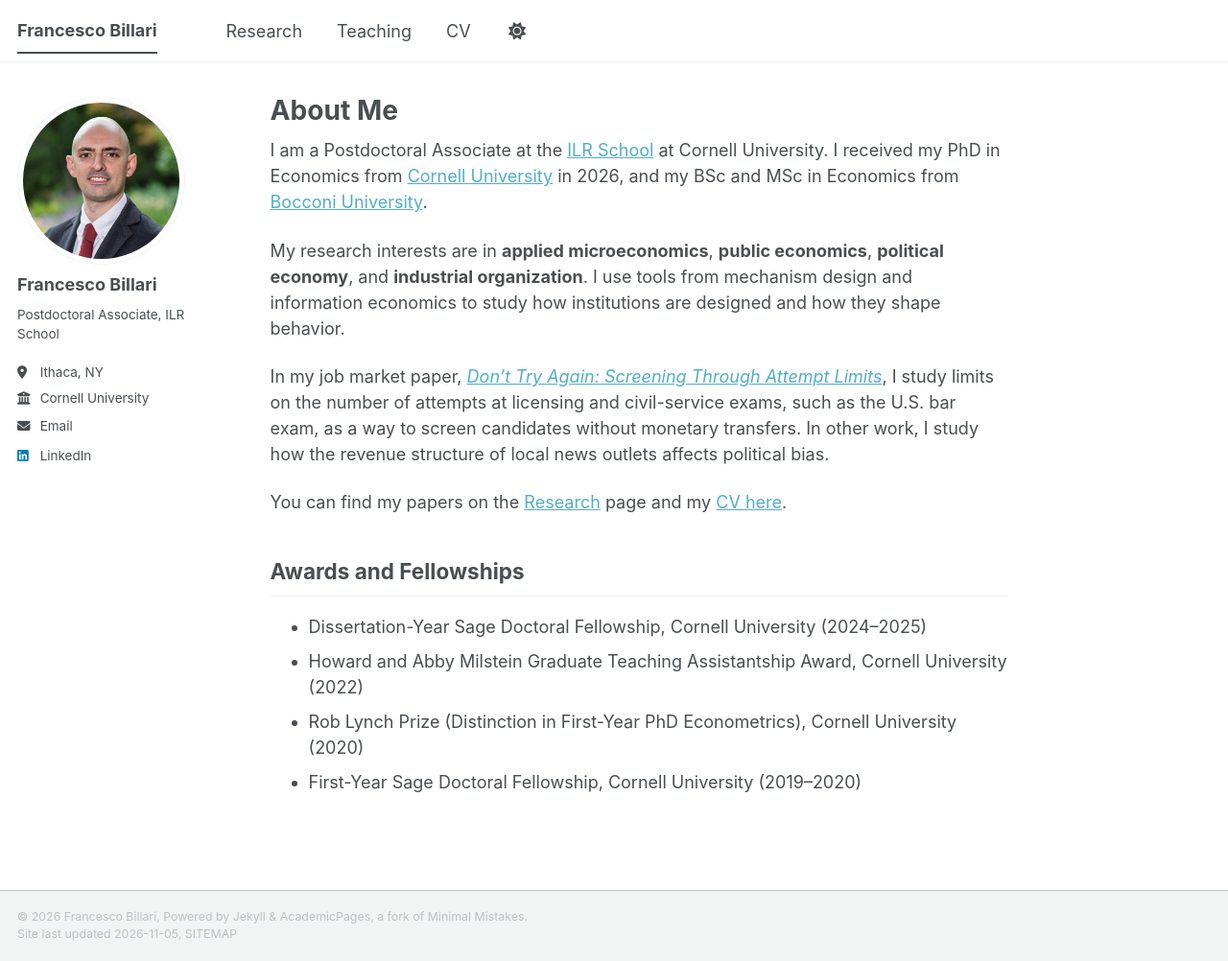
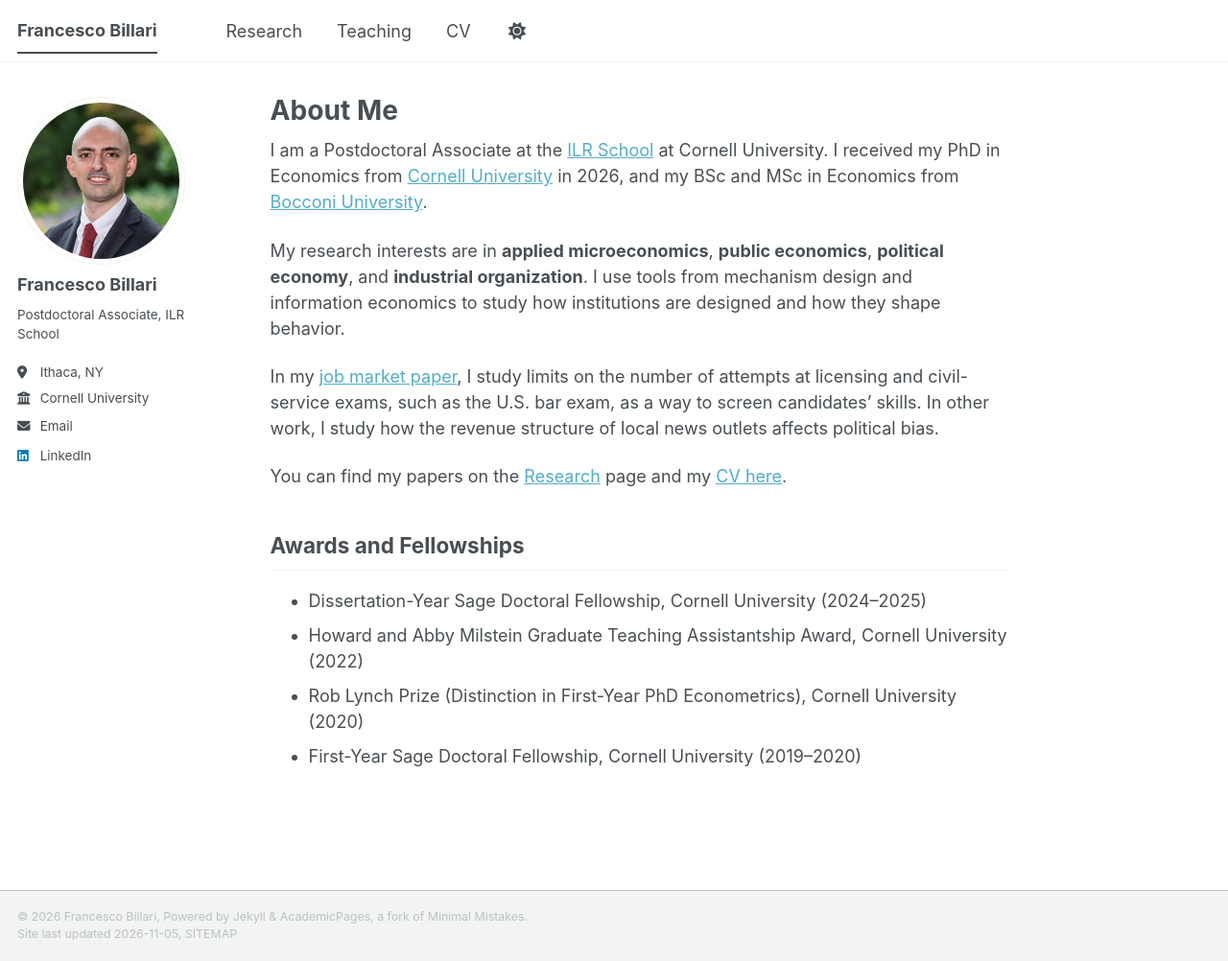
Before and after one commit to fbillari/fbillari.github.io, a Jekyll site: the page built from _pages/about.md, in a window 1280 px wide and 1002 px high. Shown: the whole window at 96% size. Built offline with Jekyll 4.4.1, drawn with Linux system fonts in a browser that asks for light colours; a script bundle is joined from its source files by our own code; a style sheet for code colours, icons or effects is not loaded.

Commit message:
Add files via upload

```diff
--- a/_pages/about.md
+++ b/_pages/about.md
@@ -11,7 +11,7 @@ I am a Postdoctoral Associate at the [ILR School](https://www.ilr.cornell.edu/)
 
 My research interests are in **applied microeconomics**, **public economics**, **political economy**, and **industrial organization**. I use tools from mechanism design and information economics to study how institutions are designed and how they shape behavior.
 
-In my job market paper, [*Don't Try Again: Screening Through Attempt Limits*](/files/Billari_Dont_Try_Again.pdf), I study limits on the number of attempts at licensing and civil-service exams, such as the U.S. bar exam, as a way to screen candidates without monetary transfers. In other work, I study how the revenue structure of local news outlets affects political bias.
+In my [job market paper](/files/Billari_Dont_Try_Again.pdf), I study limits on the number of attempts at licensing and civil-service exams, such as the U.S. bar exam, as a way to screen candidates' skills. In other work, I study how the revenue structure of local news outlets affects political bias.
 
 You can find my papers on the [Research](/research/) page and my [CV here](/files/Francesco_Billari_CV.pdf).
 
```
